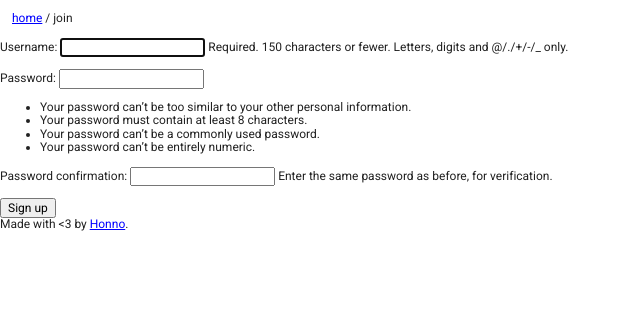
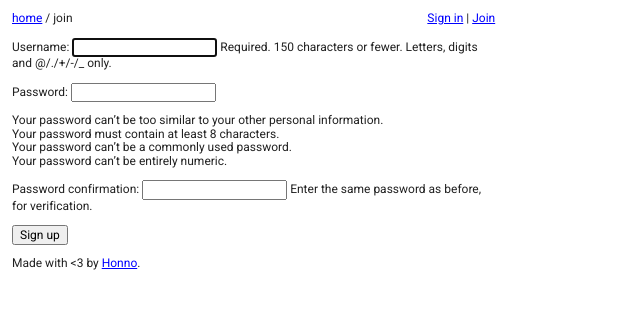
Before and after one commit to Honno/ascii-forever, a Django app: page /join/ in a window 1280 px wide. Shown: the top 309 px of the page, without its empty margins (0-640 px from the left). Run offline with Django 3.2, Linux system fonts and the light colour scheme; style sheets or scripts are compiled from the project's sources; some libraries are stand-ins or nearby versions.

Commit message:
sass stuff
* remove django-sass-processor (now requires manual compilation)
* _sass folder for styles
* added include_media partial
* horizontal list for account actions

```diff
--- /dev/null
+++ b/apps/foo/_sass/_include-media.scss
@@ -0,0 +1,565 @@
+@charset "UTF-8";
+
+//     _            _           _                           _ _
+//    (_)          | |         | |                         | (_)
+//     _ _ __   ___| |_   _  __| | ___   _ __ ___   ___  __| |_  __ _
+//    | | '_ \ / __| | | | |/ _` |/ _ \ | '_ ` _ \ / _ \/ _` | |/ _` |
+//    | | | | | (__| | |_| | (_| |  __/ | | | | | |  __/ (_| | | (_| |
+//    |_|_| |_|\___|_|\__,_|\__,_|\___| |_| |_| |_|\___|\__,_|_|\__,_|
+//
+//      Simple, elegant and maintainable media queries in Sass
+//                        v1.4.9
+//
+//        https://eduardoboucas.github.io/include-media
+//
+//         Authors: Eduardo Boucas (@eduardoboucas)
+//                  Kitty Giraudel (@kittygiraudel)
+//
+//      This project is licensed under the terms of the MIT license
+////
+/// include-media library public configuration
+/// @author Eduardo Boucas
+/// @access public
+////
+
+
+///
+/// Creates a list of global breakpoints
+///
+/// @example scss - Creates a single breakpoint with the label `phone`
+///  $breakpoints: ('phone': 320px);
+///
+$breakpoints: (
+  'phone': 320px,
+  'tablet': 768px,
+  'desktop': 1024px
+) !default;
+
+
+///
+/// Creates a list of static expressions or media types
+///
+/// @example scss - Creates a single media type (screen)
+///  $media-expressions: ('screen': 'screen');
+///
+/// @example scss - Creates a static expression with logical disjunction (OR operator)
+///  $media-expressions: (
+///    'retina2x': '(-webkit-min-device-pixel-ratio: 2), (min-resolution: 192dpi)'
+///  );
+///
+$media-expressions: (
+  'screen': 'screen',
+  'print': 'print',
+  'handheld': 'handheld',
+  'landscape': '(orientation: landscape)',
+  'portrait': '(orientation: portrait)',
+  'retina2x': '(-webkit-min-device-pixel-ratio: 2), (min-resolution: 192dpi), (min-resolution: 2dppx)',
+  'retina3x': '(-webkit-min-device-pixel-ratio: 3), (min-resolution: 350dpi), (min-resolution: 3dppx)'
+) !default;
+
+
+///
+/// Defines a number to be added or subtracted from each unit when declaring breakpoints with exclusive intervals
+///
+/// @example scss - Interval for pixels is defined as `1` by default
+///  @include media('>128px') {}
+///
+///  /* Generates: */
+///  @media (min-width: 129px) {}
+///
+/// @example scss - Interval for ems is defined as `0.01` by default
+///  @include media('>20em') {}
+///
+///  /* Generates: */
+///  @media (min-width: 20.01em) {}
+///
+/// @example scss - Interval for rems is defined as `0.1` by default, to be used with `font-size: 62.5%;`
+///  @include media('>2.0rem') {}
+///
+///  /* Generates: */
+///  @media (min-width: 2.1rem) {}
+///
+$unit-intervals: (
+  'px': 1,
+  'em': 0.01,
+  'rem': 0.1,
+  '': 0
+) !default;
+
+///
+/// Defines whether support for media queries is available, useful for creating separate stylesheets
+/// for browsers that don't support media queries.
+///
+/// @example scss - Disables support for media queries
+///  $im-media-support: false;
+///  @include media('>=tablet') {
+///    .foo {
+///      color: tomato;
+///    }
+///  }
+///
+///  /* Generates: */
+///  .foo {
+///    color: tomato;
+///  }
+///
+$im-media-support: true !default;
+
+///
+/// Selects which breakpoint to emulate when support for media queries is disabled. Media queries that start at or
+/// intercept the breakpoint will be displayed, any others will be ignored.
+///
+/// @example scss - This media query will show because it intercepts the static breakpoint
+///  $im-media-support: false;
+///  $im-no-media-breakpoint: 'desktop';
+///  @include media('>=tablet') {
+///    .foo {
+///      color: tomato;
+///    }
+///  }
+///
+///  /* Generates: */
+///  .foo {
+///    color: tomato;
+///  }
+///
+/// @example scss - This media query will NOT show because it does not intercept the desktop breakpoint
+///  $im-media-support: false;
+///  $im-no-media-breakpoint: 'tablet';
+///  @include media('>=desktop') {
+///    .foo {
+///      color: tomato;
+///    }
+///  }
+///
+///  /* No output */
+///
+$im-no-media-breakpoint: 'desktop' !default;
+
+///
+/// Selects which media expressions are allowed in an expression for it to be used when media queries
+/// are not supported.
+///
+/// @example scss - This media query will show because it intercepts the static breakpoint and contains only accepted media expressions
+///  $im-media-support: false;
+///  $im-no-media-breakpoint: 'desktop';
+///  $im-no-media-expressions: ('screen');
+///  @include media('>=tablet', 'screen') {
+///    .foo {
+///      color: tomato;
+///    }
+///  }
+///
+///   /* Generates: */
+///   .foo {
+///     color: tomato;
+///   }
+///
+/// @example scss - This media query will NOT show because it intercepts the static breakpoint but contains a media expression that is not accepted
+///  $im-media-support: false;
+///  $im-no-media-breakpoint: 'desktop';
+///  $im-no-media-expressions: ('screen');
+///  @include media('>=tablet', 'retina2x') {
+///    .foo {
+///      color: tomato;
+///    }
+///  }
+///
+///  /* No output */
+///
+$im-no-media-expressions: ('screen', 'portrait', 'landscape') !default;
+
+////
+/// Cross-engine logging engine
+/// @author Kitty Giraudel
+/// @access private
+////
+
+
+///
+/// Log a message either with `@error` if supported
+/// else with `@warn`, using `feature-exists('at-error')`
+/// to detect support.
+///
+/// @param {String} $message - Message to log
+///
+@function im-log($message) {
+  @if feature-exists('at-error') {
+    @error $message;
+  } @else {
+    @warn $message;
+    $_: noop();
+  }
+
+  @return $message;
+}
+
+
+///
+/// Wrapper mixin for the log function so it can be used with a more friendly
+/// API than `@if im-log('..') {}` or `$_: im-log('..')`. Basically, use the function
+/// within functions because it is not possible to include a mixin in a function
+/// and use the mixin everywhere else because it's much more elegant.
+///
+/// @param {String} $message - Message to log
+///
+@mixin log($message) {
+  @if im-log($message) {}
+}
+
+
+///
+/// Function with no `@return` called next to `@warn` in Sass 3.3
+/// to trigger a compiling error and stop the process.
+///
+@function noop() {}
+
+///
+/// Determines whether a list of conditions is intercepted by the static breakpoint.
+///
+/// @param {Arglist}   $conditions  - Media query conditions
+///
+/// @return {Boolean} - Returns true if the conditions are intercepted by the static breakpoint
+///
+@function im-intercepts-static-breakpoint($conditions...) {
+  $no-media-breakpoint-value: map-get($breakpoints, $im-no-media-breakpoint);
+
+  @if not $no-media-breakpoint-value {
+    @if im-log('`#{$im-no-media-breakpoint}` is not a valid breakpoint.') {}
+  }
+
+  @each $condition in $conditions {
+    @if not map-has-key($media-expressions, $condition) {
+      $operator: get-expression-operator($condition);
+      $prefix: get-expression-prefix($operator);
+      $value: get-expression-value($condition, $operator);
+
+      @if ($prefix == 'max' and $value <= $no-media-breakpoint-value) or
+          ($prefix == 'min' and $value > $no-media-breakpoint-value) {
+        @return false;
+      }
+    } @else if not index($im-no-media-expressions, $condition) {
+      @return false;
+    }
+  }
+
+  @return true;
+}
+
+////
+/// Parsing engine
+/// @author Kitty Giraudel
+/// @access private
+////
+
+
+///
+/// Get operator of an expression
+///
+/// @param {String} $expression - Expression to extract operator from
+///
+/// @return {String} - Any of `>=`, `>`, `<=`, `<`, `≥`, `≤`
+///
+@function get-expression-operator($expression) {
+  @each $operator in ('>=', '>', '<=', '<', '≥', '≤') {
+    @if str-index($expression, $operator) {
+      @return $operator;
+    }
+  }
+
+  // It is not possible to include a mixin inside a function, so we have to
+  // rely on the `im-log(..)` function rather than the `log(..)` mixin. Because
+  // functions cannot be called anywhere in Sass, we need to hack the call in
+  // a dummy variable, such as `$_`. If anybody ever raise a scoping issue with
+  // Sass 3.3, change this line in `@if im-log(..) {}` instead.
+  $_: im-log('No operator found in `#{$expression}`.');
+}
+
+
+///
+/// Get dimension of an expression, based on a found operator
+///
+/// @param {String} $expression - Expression to extract dimension from
+/// @param {String} $operator - Operator from `$expression`
+///
+/// @return {String} - `width` or `height` (or potentially anything else)
+///
+@function get-expression-dimension($expression, $operator) {
+  $operator-index: str-index($expression, $operator);
+  $parsed-dimension: str-slice($expression, 0, $operator-index - 1);
+  $dimension: 'width';
+
+  @if str-length($parsed-dimension) > 0 {
+    $dimension: $parsed-dimension;
+  }
+
+  @return $dimension;
+}
+
+
+///
+/// Get dimension prefix based on an operator
+///
+/// @param {String} $operator - Operator
+///
+/// @return {String} - `min` or `max`
+///
+@function get-expression-prefix($operator) {
+  @return if(index(('<', '<=', '≤'), $operator), 'max', 'min');
+}
+
+
+///
+/// Get value of an expression, based on a found operator
+///
+/// @param {String} $expression - Expression to extract value from
+/// @param {String} $operator - Operator from `$expression`
+///
+/// @return {Number} - A numeric value
+///
+@function get-expression-value($expression, $operator) {
+  $operator-index: str-index($expression, $operator);
+  $value: str-slice($expression, $operator-index + str-length($operator));
+
+  @if map-has-key($breakpoints, $value) {
+    $value: map-get($breakpoints, $value);
+  } @else {
+    $value: to-number($value);
+  }
+
+  $interval: map-get($unit-intervals, unit($value));
+
+  @if not $interval {
+    // It is not possible to include a mixin inside a function, so we have to
+    // rely on the `im-log(..)` function rather than the `log(..)` mixin. Because
+    // functions cannot be called anywhere in Sass, we need to hack the call in
+    // a dummy variable, such as `$_`. If anybody ever raise a scoping issue with
+    // Sass 3.3, change this line in `@if im-log(..) {}` instead.
+    $_: im-log('Unknown unit `#{unit($value)}`.');
+  }
+
+  @if $operator == '>' {
+    $value: $value + $interval;
+  } @else if $operator == '<' {
+    $value: $value - $interval;
+  }
+
+  @return $value;
+}
+
+
+///
+/// Parse an expression to return a valid media-query expression
+///
+/// @param {String} $expression - Expression to parse
+///
+/// @return {String} - Valid media query
+///
+@function parse-expression($expression) {
+  // If it is part of $media-expressions, it has no operator
+  // then there is no need to go any further, just return the value
+  @if map-has-key($media-expressions, $expression) {
+    @return map-get($media-expressions, $expression);
+  }
+
+  $operator: get-expression-operator($expression);
+  $dimension: get-expression-dimension($expression, $operator);
+  $prefix: get-expression-prefix($operator);
+  $value: get-expression-value($expression, $operator);
+
+  @return '(#{$prefix}-#{$dimension}: #{$value})';
+}
+
+///
+/// Slice `$list` between `$start` and `$end` indexes
+///
+/// @access private
+///
+/// @param {List} $list - List to slice
+/// @param {Number} $start [1] - Start index
+/// @param {Number} $end [length($list)] - End index
+///
+/// @return {List} Sliced list
+///
+@function slice($list, $start: 1, $end: length($list)) {
+  @if length($list) < 1 or $start > $end {
+    @return ();
+  }
+
+  $result: ();
+
+  @for $i from $start through $end {
+    $result: append($result, nth($list, $i));
+  }
+
+  @return $result;
+}
+
+////
+/// String to number converter
+/// @author Kitty Giraudel
+/// @access private
+////
+
+
+///
+/// Casts a string into a number
+///
+/// @param {String | Number} $value - Value to be parsed
+///
+/// @return {Number}
+///
+@function to-number($value) {
+  @if type-of($value) == 'number' {
+    @return $value;
+  } @else if type-of($value) != 'string' {
+    $_: im-log('Value for `to-number` should be a number or a string.');
+  }
+
+  $first-character: str-slice($value, 1, 1);
+  $result: 0;
+  $digits: 0;
+  $minus: ($first-character == '-');
+  $numbers: ('0': 0, '1': 1, '2': 2, '3': 3, '4': 4, '5': 5, '6': 6, '7': 7, '8': 8, '9': 9);
+
+  // Remove +/- sign if present at first character
+  @if ($first-character == '+' or $first-character == '-') {
+    $value: str-slice($value, 2);
+  }
+
+  @for $i from 1 through str-length($value) {
+    $character: str-slice($value, $i, $i);
+
+    @if not (index(map-keys($numbers), $character) or $character == '.') {
+      @return to-length(if($minus, -$result, $result), str-slice($value, $i))
+    }
+
+    @if $character == '.' {
+      $digits: 1;
+    } @else if $digits == 0 {
+      $result: $result * 10 + map-get($numbers, $character);
+    } @else {
+      $digits: $digits * 10;
+      $result: $result + map-get($numbers, $character) / $digits;
+    }
+  }
+
+  @return if($minus, -$result, $result);
+}
+
+
+///
+/// Add `$unit` to `$value`
+///
+/// @param {Number} $value - Value to add unit to
+/// @param {String} $unit - String representation of the unit
+///
+/// @return {Number} - `$value` expressed in `$unit`
+///
+@function to-length($value, $unit) {
+  $units: ('px': 1px, 'cm': 1cm, 'mm': 1mm, '%': 1%, 'ch': 1ch, 'pc': 1pc, 'in': 1in, 'em': 1em, 'rem': 1rem, 'pt': 1pt, 'ex': 1ex, 'vw': 1vw, 'vh': 1vh, 'vmin': 1vmin, 'vmax': 1vmax);
+
+  @if not index(map-keys($units), $unit) {
+    $_: im-log('Invalid unit `#{$unit}`.');
+  }
+
+  @return $value * map-get($units, $unit);
+}
+
+///
+/// This mixin aims at redefining the configuration just for the scope of
+/// the call. It is helpful when having a component needing an extended
+/// configuration such as custom breakpoints (referred to as tweakpoints)
+/// for instance.
+///
+/// @author Kitty Giraudel
+///
+/// @param {Map} $tweakpoints [()] - Map of tweakpoints to be merged with `$breakpoints`
+/// @param {Map} $tweak-media-expressions [()] - Map of tweaked media expressions to be merged with `$media-expression`
+///
+/// @example scss - Extend the global breakpoints with a tweakpoint
+///  @include media-context(('custom': 678px)) {
+///    .foo {
+///      @include media('>phone', '<=custom') {
+///       // ...
+///      }
+///    }
+///  }
+///
+/// @example scss - Extend the global media expressions with a custom one
+///  @include media-context($tweak-media-expressions: ('all': 'all')) {
+///    .foo {
+///      @include media('all', '>phone') {
+///       // ...
+///      }
+///    }
+///  }
+///
+/// @example scss - Extend both configuration maps
+///  @include media-context(('custom': 678px), ('all': 'all')) {
+///    .foo {
+///      @include media('all', '>phone', '<=custom') {
+///       // ...
+///      }
+///    }
+///  }
+///
+@mixin media-context($tweakpoints: (), $tweak-media-expressions: ()) {
+  // Save global configuration
+  $global-breakpoints: $breakpoints;
+  $global-media-expressions: $media-expressions;
+
+  // Update global configuration
+  $breakpoints: map-merge($breakpoints, $tweakpoints) !global;
+  $media-expressions: map-merge($media-expressions, $tweak-media-expressions) !global;
+
+  @content;
+
+  // Restore global configuration
+  $breakpoints: $global-breakpoints !global;
+  $media-expressions: $global-media-expressions !global;
+}
+
+////
+/// include-media public exposed API
+/// @author Eduardo Boucas
+/// @access public
+////
+
+
+///
+/// Generates a media query based on a list of conditions
+///
+/// @param {Arglist}   $conditions  - Media query conditions
+///
+/// @example scss - With a single set breakpoint
+///  @include media('>phone') { }
+///
+/// @example scss - With two set breakpoints
+///  @include media('>phone', '<=tablet') { }
+///
+/// @example scss - With custom values
+///  @include media('>=358px', '<850px') { }
+///
+/// @example scss - With set breakpoints with custom values
+///  @include media('>desktop', '<=1350px') { }
+///
+/// @example scss - With a static expression
+///  @include media('retina2x') { }
+///
+/// @example scss - Mixing everything
+///  @include media('>=350px', '<tablet', 'retina3x') { }
+///
+@mixin media($conditions...) {
+  @if ($im-media-support and length($conditions) == 0) or
+      (not $im-media-support and im-intercepts-static-breakpoint($conditions...)) {
+    @content;
+  } @else if ($im-media-support and length($conditions) > 0) {
+    @media #{unquote(parse-expression(nth($conditions, 1)))} {
+      // Recursive call
+      @include media(slice($conditions, 2)...) {
+        @content;
+      }
+    }
+  }
+}
--- a/apps/foo/static/foo/style.scss
+++ b/apps/foo/_sass/style.scss
@@ -1,10 +1,11 @@
 @import url("https://fonts.googleapis.com/css2?family=Roboto&family=Roboto+Mono&display=swap");
+
+@import "include-media";
 
 $white: #ffffff;
 $primary: #212121;
 $blue: #0000ff;
 $purple: #8000ff;
-
 
 body {
     font-family: "Roboto", "Verdana", sans-serif;
@@ -14,6 +15,16 @@ body {
 
     background-color: $white;
     color: $primary;
+}
+
+main {
+    @include media(">=tablet") {
+        width: 100%;
+    }
+
+    @include media(">=tablet") {
+        width: 80ex;
+    }
 }
 
 pre {
@@ -27,8 +38,18 @@ p {
     margin-bottom: 1em;
 }
 
-nav {
+header, footer {
     padding: 1em;
+}
+
+section {
+    padding: 0 1em;
+}
+
+ul {
+    margin: 0;
+    padding: 0;
+    list-style: none;
 }
 
 a, a:active, a:hover, a:visited {
@@ -38,3 +59,21 @@ a, a:active, a:hover, a:visited {
 a:active, a:hover {
     color: $purple;
 }
+
+header {
+    @include media(">=tablet") {
+        display: flex;
+        justify-content: space-between;
+
+        ul {
+            text-align: center;
+        }
+
+        li {
+            display: inline-block;
+
+            &:before { content: " | " }
+            &:first-child:before { content: "" }
+        }
+    }
+}
--- a/apps/foo/templates/foo/base.html
+++ b/apps/foo/templates/foo/base.html
@@ -1,19 +1,26 @@
 {% load static %}
-{% load sass_tags %}
 <!DOCTYPE html>
 <html lang="en">
     <head>
         <link rel="stylesheet" type="text/css" href="{% static 'foo/reset.css' %}" />
-        <link rel="stylesheet" type="text/css" href="{% sass_src 'foo/style.scss' %}" />
+        <link rel="stylesheet" type="text/css" href="{% static 'foo/style.css' %}" />
         <title>{% block title %}{% endblock %}</title>
     </head>
     <body>
+        <main>
+            <header>
                 <nav>
                     {% block path %}{% endblock %}
                 </nav>
+                <ul>
+                    <li><a href="{% url 'foo:signin' %}">Sign in</a></li>
+                    <li><a href="{% url 'foo:join' %}">Join</a></li>
+                </ul>
+            </header>
             <section>{% block content %}{% endblock %}</section>
             <footer>
                 Made with <3 by <a href="http://matthewbarber.io/">Honno</a>.
-        <footer>
+            </footer>
+        </main>
     </body>
 </html>
--- a/apps/foo/templates/foo/index.html
+++ b/apps/foo/templates/foo/index.html
@@ -4,10 +4,6 @@
 <a href="{% url 'foo:index' %}" >home</a> /
 {% endblock %}
 {% block content %}
-<p><a href="{% url 'foo:signin' %}">Sign in</a></p>
-<p><a href="{% url 'foo:join' %}">Join</a></p>
-<p><a href="{% url 'foo:upload' %}">Upload</a></p>
-
 {% if arts %}
 <div>
     {% for art in arts %}
--- a/pyproject.toml
+++ b/pyproject.toml
@@ -8,7 +8,6 @@ authors = ["Matthew Barber <quitesimplymatt@gmail.com>"]
 python = "^3.8"
 Django = "^3.1.7"
 python-dotenv = "^0.15.0"
-django-sass-processor = "^0.8.2"
 
 [tool.poetry.dev-dependencies]
 pytest = "^6.2.2"
```
Also changed, not shown: apps/apps/settings.py (+0 -10 lines), 2 other files. Lines whose indentation alone changed are shown as unchanged.
